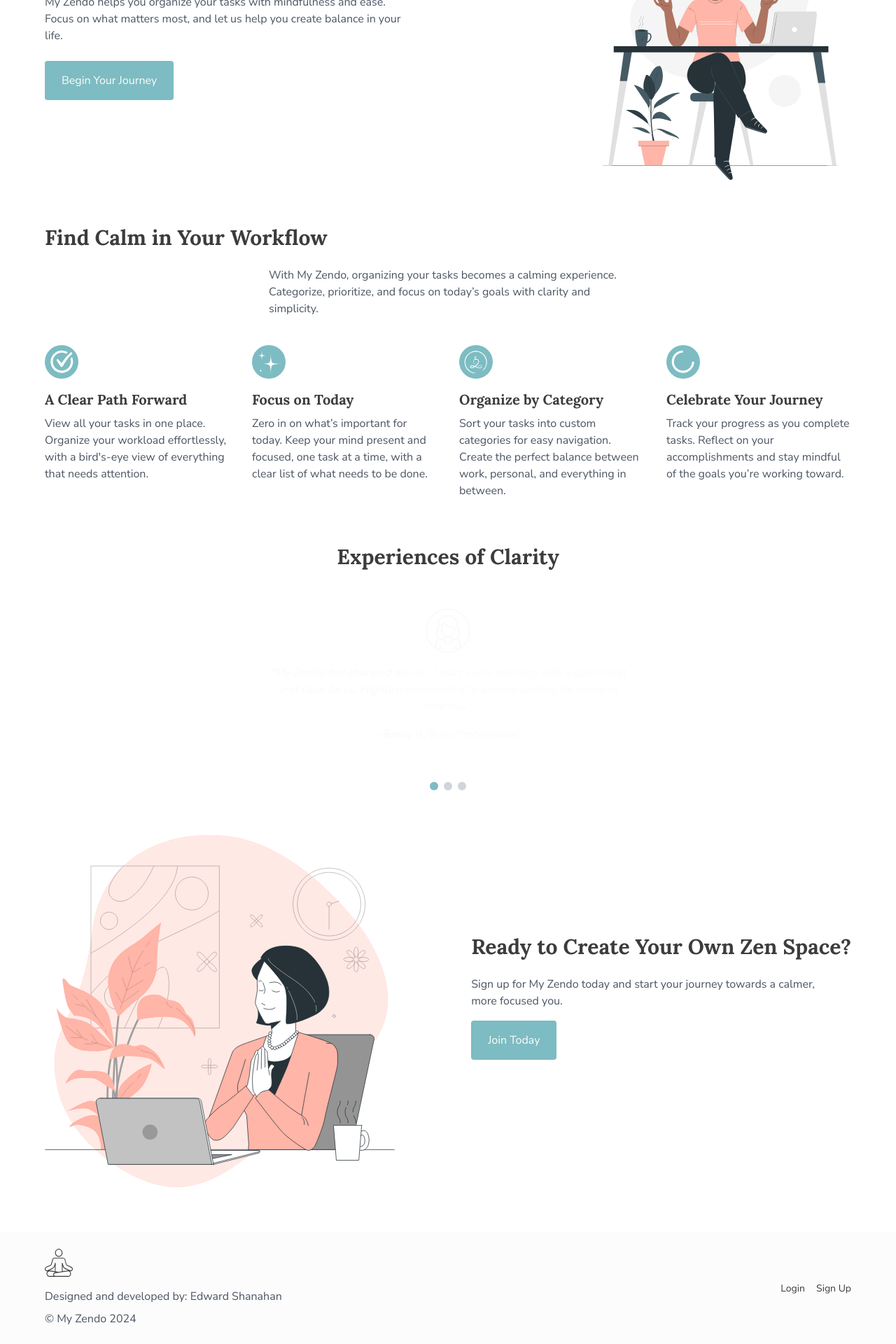
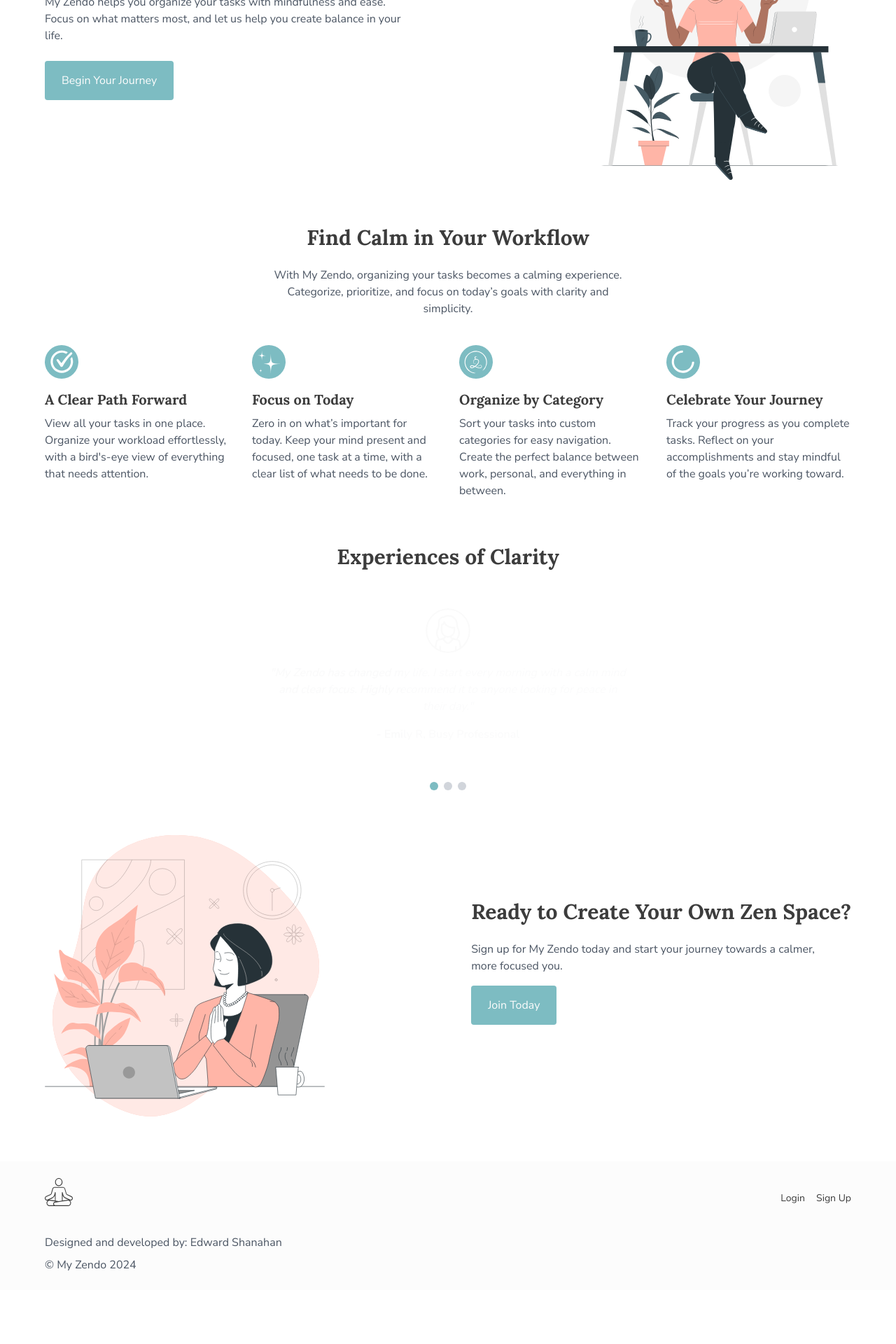
Before and after one commit to EdwardShanahan09/my-zendo, a React (Vite) app: page / in a window 1280 px wide. Shown: the part 244-2164 px from the top of the page at 70% size. After the commit the page ends 2087 px from the top, so only its background shows below. Built offline with nearby package versions, Linux system fonts and the light colour scheme.

Commit message:
Finished styling the home page

```diff
--- a/src/components/Footer/Footer.jsx
+++ b/src/components/Footer/Footer.jsx
@@ -3,24 +3,15 @@ import Logo from "../../assets/icons/logo.svg";
 const Footer = () => {
   return (
     <footer className="bg-secondary px-4 md:px-6 lg:px-16 py-6 text-dark">
-      <div className="max-w-7xl mx-auto grid grid-cols-1 md:grid-cols-2 gap-6 items-center">
-        {/* Left Column - Logo, Developer Info, and Copyright */}
+      <div className="max-w-7xl mx-auto grid grid-cols-1 md:grid-cols-2 gap-6 items-center justify-center">
         <div className="flex flex-col items-start text-sm">
           <img
             className="w-[30px] md:w-[40px] mb-4"
             src={Logo}
             alt="Created by archer7 from the Noun Project"
           />
-          <p className="mb-2">
-            Designed and developed by:{" "}
-            <a className="hover:text-primary" href="#">
-              Edward Shanahan
-            </a>
-          </p>
-          <p>&copy; My Zendo 2024</p>
         </div>
 
-        {/* Right Column - Links */}
         <div className="md:text-right">
           <ul className="inline-flex space-x-4">
             <li>
@@ -35,6 +26,16 @@ const Footer = () => {
             </li>
           </ul>
         </div>
+
+        <div>
+          <p className=" mb-2">
+            Designed and developed by:{" "}
+            <a className="hover:text-primary" href="#">
+              Edward Shanahan
+            </a>
+          </p>
+          <p>&copy; My Zendo 2024</p>
+        </div>
       </div>
     </footer>
   );
--- a/src/pages/Home/CTA.jsx
+++ b/src/pages/Home/CTA.jsx
@@ -17,7 +17,7 @@ const CTA = () => {
 
       <div>
         <img
-          className="w-full max-w-[200px] md:max-w-[300px] lg:max-w-[500px] mx-auto md:mx-0"
+          className="w-full max-w-[200px] md:max-w-[250px] lg:max-w-[400px] mx-auto md:mx-0"
           src={CTAImage}
           alt="Mediating by desk"
         />
--- a/src/pages/Home/Features.jsx
+++ b/src/pages/Home/Features.jsx
@@ -32,8 +32,9 @@ const Features = () => {
   return (
     <>
       <div className="mb-10">
-        <h2>Find Calm in Your Workflow</h2>
-        <p className="md:max-w-md lg:max-w-lg md:mx-auto">
+        <h2 className="md:text-center">Find Calm in Your Workflow</h2>
+
+        <p className="md:text-center md:max-w-md lg:max-w-lg md:mx-auto">
           With My Zendo, organizing your tasks becomes a calming experience.
           Categorize, prioritize, and focus on today’s goals with clarity and
           simplicity.
--- a/src/pages/Home/Hero.jsx
+++ b/src/pages/Home/Hero.jsx
@@ -19,7 +19,7 @@ const Hero = () => {
       </div>
       <div>
         <img
-          className="w-full max-w-[200px] md:max-w-[300px] lg:max-w-[400px] mx-auto"
+          className="w-full max-w-[200px] md:max-w-[250px] lg:max-w-[400px] mx-auto"
           src={HeroImage}
           alt="Mediating by desk"
         />
--- a/src/pages/Home/Testimonials.jsx
+++ b/src/pages/Home/Testimonials.jsx
@@ -2,7 +2,6 @@ import { useState, useEffect } from "react";
 import Avatar1 from "../../assets/icons/testimonial-1.svg";
 import Avatar2 from "../../assets/icons/testimonial-2.svg";
 import Testimonial from "../../components/Testimonial/Testimonial";
-import Section from "../../components/Section/Section";
 
 const testimonialList = [
   {
```
